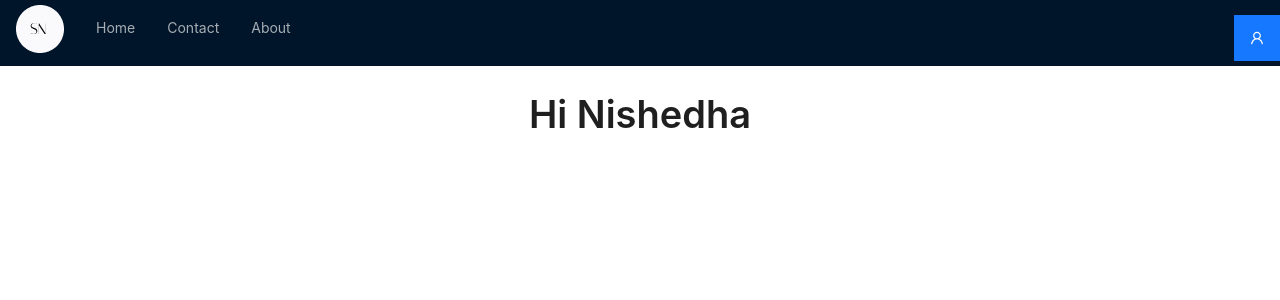
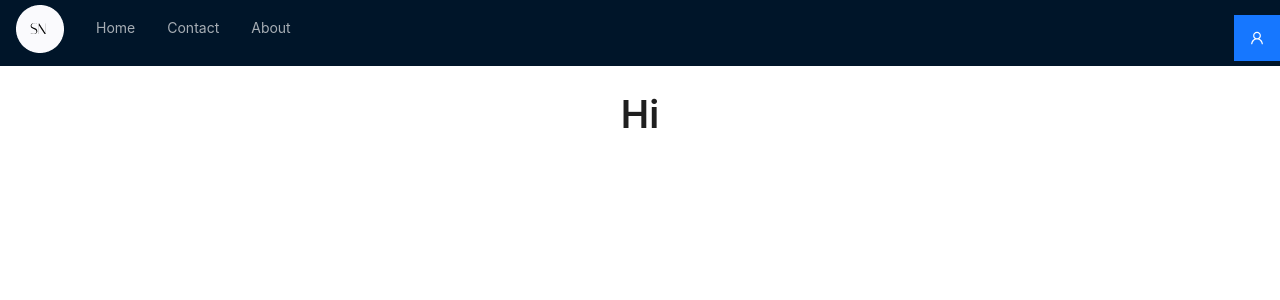
Before and after one commit to NishedhaM/Test-Proj-React-ts-Spring-boot, a React (Create React App) app in the folder frontend/tp-front/: page / in a window 1280 px wide. Shown: the top 300 px of the page. Built offline with nearby package versions, Linux system fonts and the light colour scheme.

Commit message:
Changing the username on the home page

```diff
--- a/frontend/tp-front/src/Pages/Home.tsx
+++ b/frontend/tp-front/src/Pages/Home.tsx
@@ -1,14 +1,17 @@
 import Header from "../Components/Header";
 import { Typography } from 'antd';
+import { useSearchParams } from "react-router-dom";
 
 
 const { Title } = Typography;
 
 const Basic = () =>{
+  const [searchparams] = useSearchParams();
+  //console.log(searchparams.get("username"));
   return (
           <>
             <Header/>
-            <Title>Hi Nishedha</Title>
+            <Title>Hi {searchparams.get("username")}</Title>
           </>
       );
 }
--- a/frontend/tp-front/src/Pages/Login.tsx
+++ b/frontend/tp-front/src/Pages/Login.tsx
@@ -4,7 +4,7 @@ import HeaderMe from '../Components/Header';
 import FooterMe from '../Components/Footer';
 import { Button, Form, Input } from 'antd';
 import { Typography } from 'antd';
-import { useNavigate} from 'react-router-dom';
+import { createSearchParams, useNavigate} from 'react-router-dom';
 import axios from 'axios';
 
 const { Text, Link, Title } = Typography;
@@ -12,13 +12,19 @@ const { Text, Link, Title } = Typography;
 const { Content } = Layout;
 
 const LoginMe: React.FC = () => {
+
     const navigate = useNavigate();
 
     const onFinish = (values: any) => {
-        axios.post("http://restapi.adequateshop.com/api/authaccount/login", values,)
-        .then(data => {
-            console.log('Success:', values);
-            navigate('/');
+        axios.post("http://restapi.adequateshop.com/api/authaccount/login", values)
+        .then(response => {
+            console.log(response);
+            navigate({
+                pathname:"/",
+                search:createSearchParams({
+                    username: values.email
+                }).toString()
+            });
         })
         .catch(error => {
               console.log(error)
```
